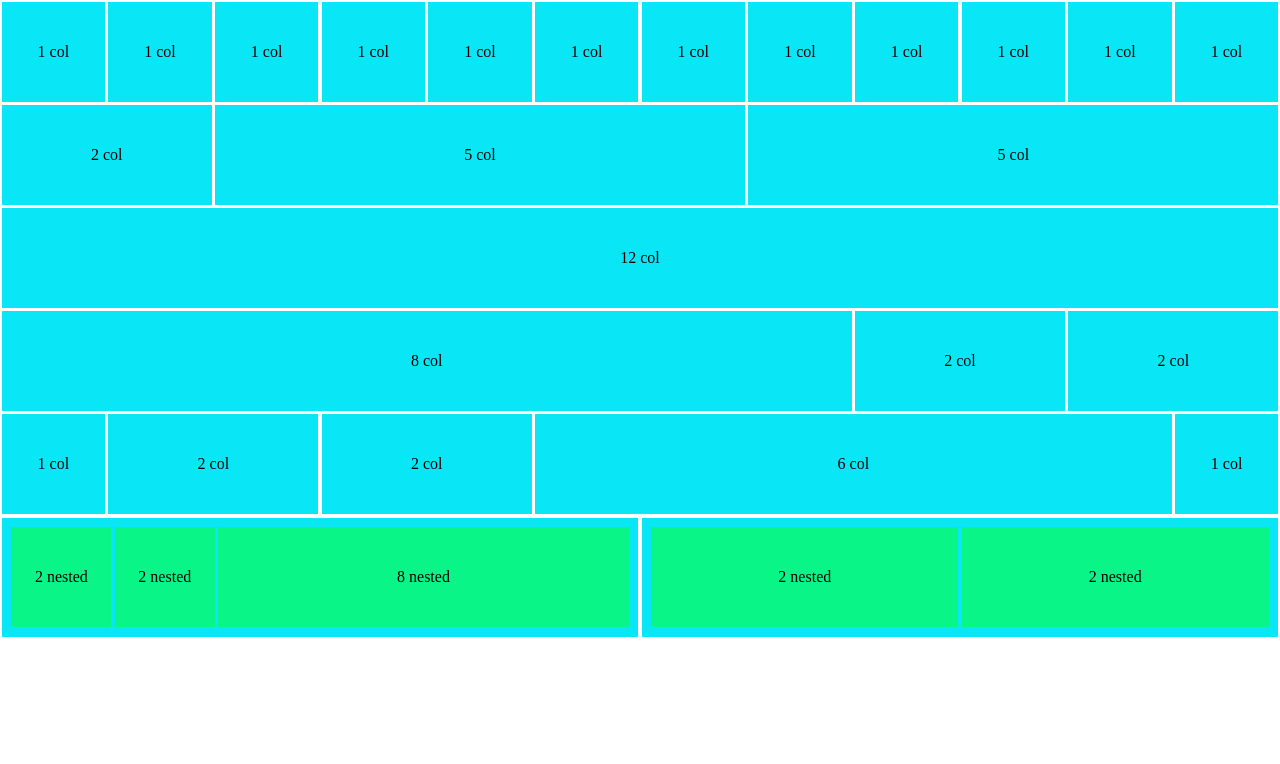
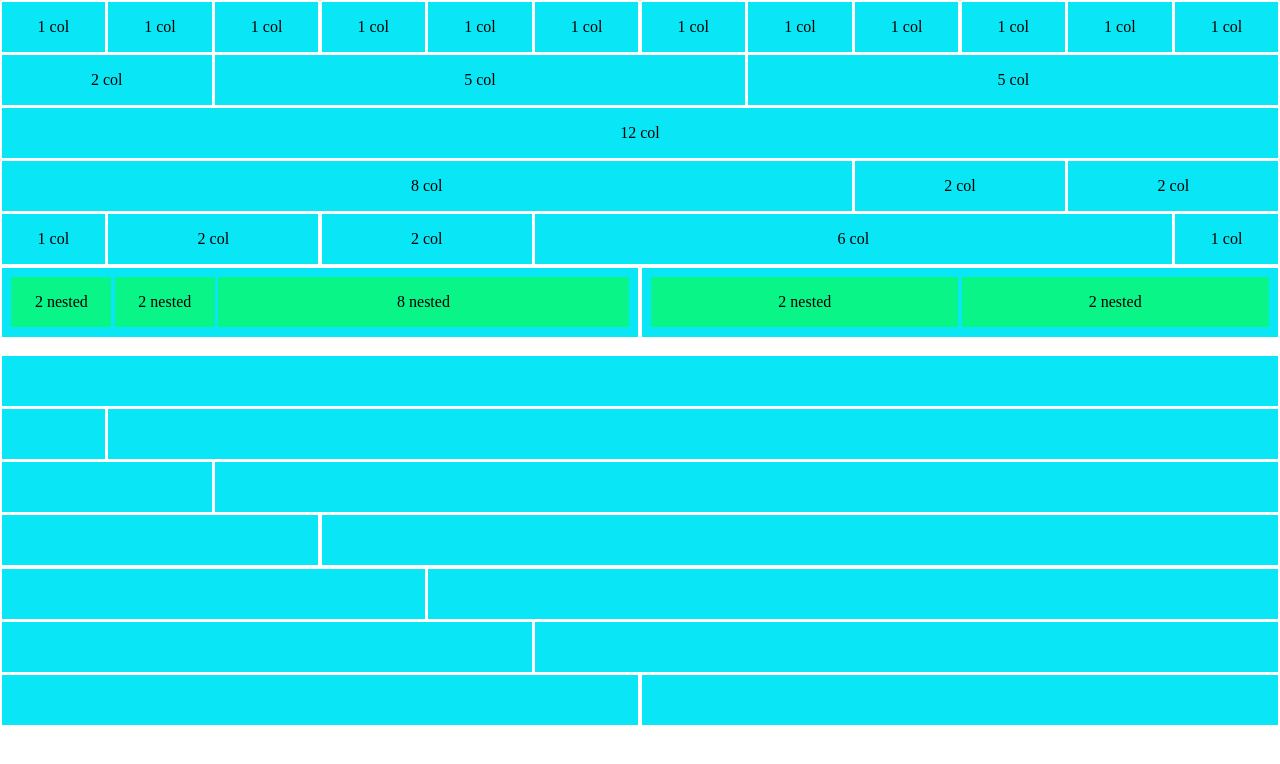
Before and after one commit to Claudio-Bernardinetti/html-css-12bool, a plain HTML site: page index.html in a window 1280 px wide. Drawn offline with Linux system fonts and the light colour scheme.

Commit message:
add second section

```diff
--- a/assets/css/framework.css
+++ b/assets/css/framework.css
@@ -25,8 +25,16 @@
     padding: 0.5rem;
 }
 
+.pt {
+    padding-top: 1rem;
+}
+
 .m-1 {
     margin: 0 0.5rem;
+}
+
+.mt-1 {
+    margin-top: 1rem;
 }
 /* Utilitis */
 
--- a/assets/css/style.css
+++ b/assets/css/style.css
@@ -3,7 +3,7 @@
     justify-content: center;
     align-items: center;
     background-color: rgb(9, 230, 245);
-    min-height: 100px;
+    min-height: 50px;
     width: 100%;
 }
 
--- a/index.html
+++ b/index.html
@@ -136,6 +136,80 @@
                     </div>
                 </div>
                 <!--Sixth row -->
+                <div class="row d-flex">
+                    <div class="col d-flex col-12">
+                        <div class="card d-flex col-12 mt-1 p-1">
+                            <div class="card_body"></div>
+                        </div>
+                    </div>
+                </div>
+                <!-- First row secon section -->
+                <div class="row d-flex">
+                    <div class="col d-flex col-12">
+                        <div class="card d-flex col-1 p-1">
+                            <div class="card_body"></div>
+                        </div>
+                        <div class="card d-flex col-11 p-1">
+                            <div class="card_body"></div>
+                        </div>
+                    </div>
+                </div>
+                <!--Second row secon section-->
+                <div class="row d-flex">
+                    <div class="col d-flex col-12">
+                        <div class="card d-flex col-2 p-1">
+                            <div class="card_body"></div>
+                        </div>
+                        <div class="card d-flex col-10 p-1">
+                            <div class="card_body"></div>
+                        </div>
+                    </div>
+                </div>
+                <!--Therd row secon section-->
+                <div class="row d-flex">
+                    <div class="col d-flex col-12">
+                        <div class="card d-flex col-3 p-1">
+                            <div class="card_body"></div>
+                        </div>
+                        <div class="card d-flex col-9 p-1">
+                            <div class="card_body"></div>
+                        </div>
+                    </div>
+                </div>
+                <!--Fourth row secon section-->
+                <div class="row d-flex">
+                    <div class="col d-flex col-12">
+                        <div class="card d-flex col-4 p-1">
+                            <div class="card_body"></div>
+                        </div>
+                        <div class="card d-flex col-8 p-1">
+                            <div class="card_body"></div>
+                        </div>
+                    </div>
+                </div>
+                <!--Fifth row secon section-->
+                <div class="row d-flex">
+                    <div class="col d-flex col-12">
+                        <div class="card d-flex col-5 p-1">
+                            <div class="card_body"></div>
+                        </div>
+                        <div class="card d-flex col-7 p-1">
+                            <div class="card_body"></div>
+                        </div>
+                    </div>
+                </div>
+                <!--Sixth row secon section-->
+                <div class="row d-flex">
+                    <div class="col d-flex col-12">
+                        <div class="card d-flex col-6 p-1">
+                            <div class="card_body"></div>
+                        </div>
+                        <div class="card d-flex col-6 p-1">
+                            <div class="card_body"></div>
+                        </div>
+                    </div>
+                </div>
+                <!--Seventh row secon section-->
             </div>
         </section>
     </body>
```
